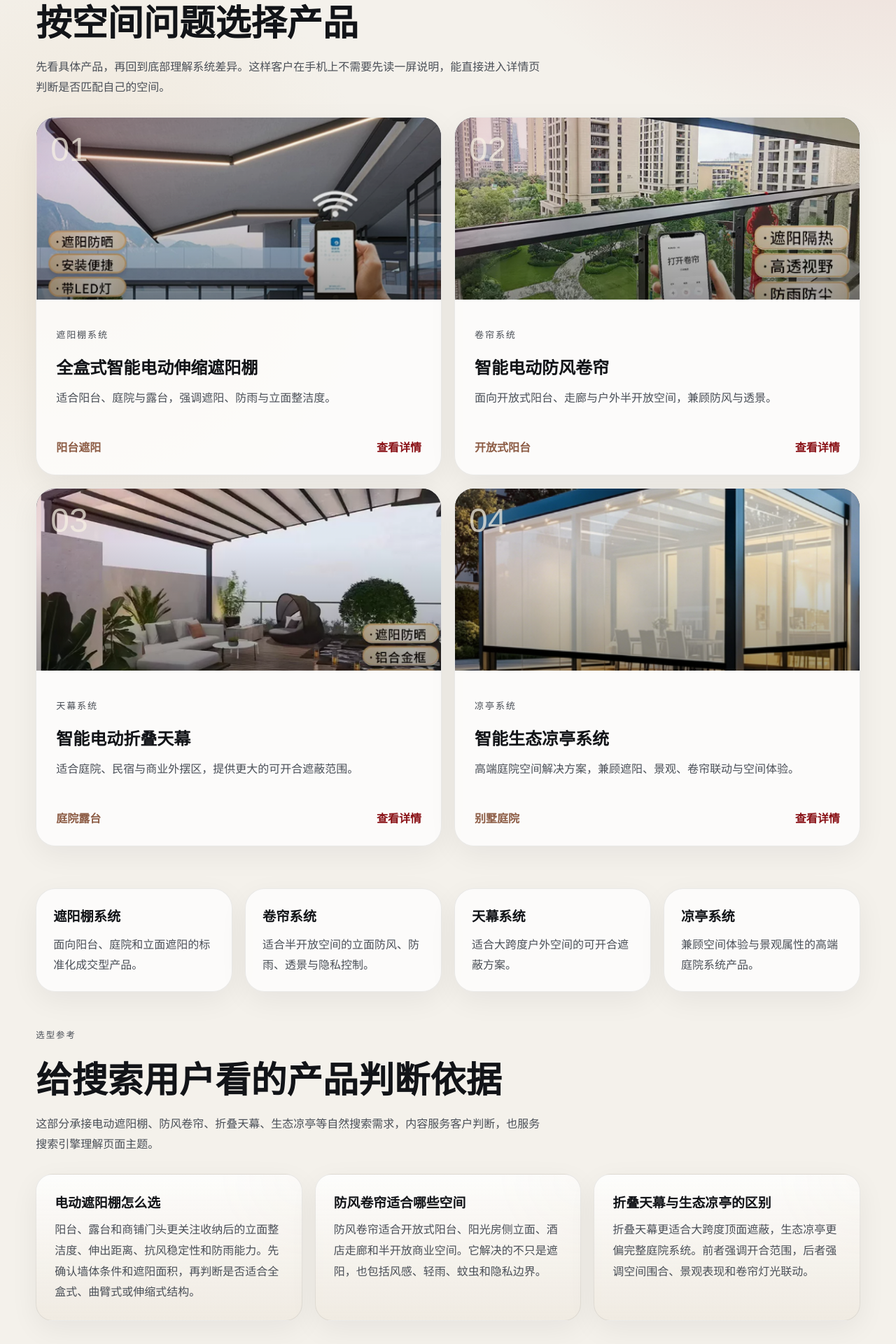
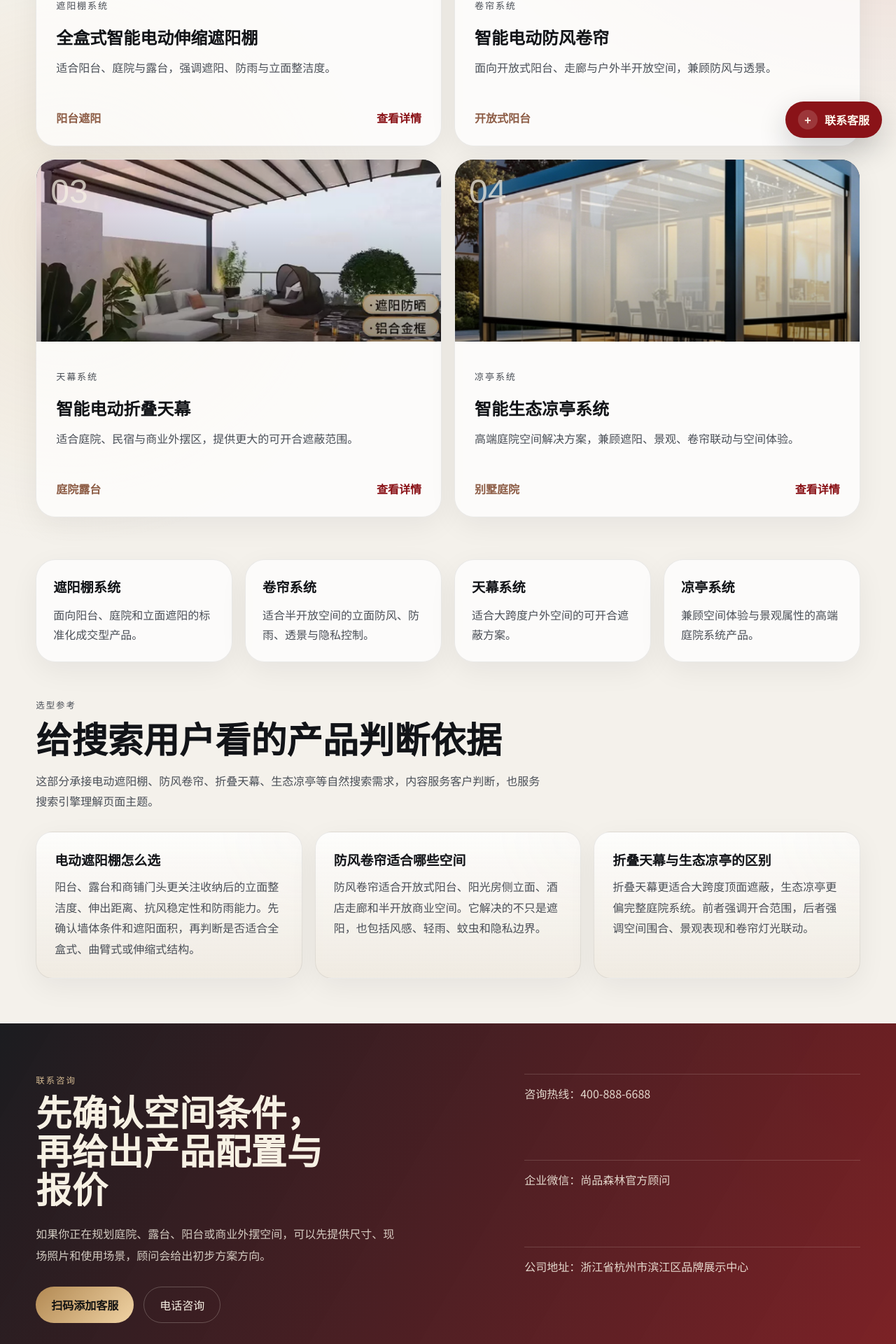
Before and after one commit to axin3356/shangpin-senlin-site, a Next.js app: page /products in a window 1280 px wide. Shown: the part 579-2499 px from the top of the page at 70% size. Built offline with nearby package versions, Linux system fonts and the light colour scheme.

Commit message:
Add shared contact footer and customer service QR

```diff
--- /dev/null
+++ b/src/app/ContactFooter.js
@@ -0,0 +1,33 @@
+import CustomerServiceWidget from "./CustomerServiceWidget";
+import styles from "./site-contact.module.css";
+
+export default function ContactFooter() {
+  return (
+    <>
+      <section className={styles.contactFooter} id="contact">
+        <div className={styles.contactInner}>
+          <div>
+            <p className={styles.kicker}>联系咨询</p>
+            <h2>先确认空间条件，再给出产品配置与报价</h2>
+            <p className={styles.contactLead}>
+              如果你正在规划庭院、露台、阳台或商业外摆空间，可以先提供尺寸、现场照片和使用场景，顾问会给出初步方案方向。
+            </p>
+            <div className={styles.contactActions}>
+              <CustomerServiceWidget variant="inline" />
+              <a href="tel:4008886688" className={styles.secondaryAction}>
+                电话咨询
+              </a>
+            </div>
+          </div>
+
+          <div className={styles.contactMeta}>
+            <p>咨询热线：400-888-6688</p>
+            <p>企业微信：尚品森林官方顾问</p>
+            <p>公司地址：浙江省杭州市滨江区品牌展示中心</p>
+          </div>
+        </div>
+      </section>
+      <CustomerServiceWidget />
+    </>
+  );
+}
--- /dev/null
+++ b/src/app/CustomerServiceWidget.js
@@ -0,0 +1,59 @@
+"use client";
+
+import Image from "next/image";
+import { useState } from "react";
+import styles from "./site-contact.module.css";
+
+export default function CustomerServiceWidget({ variant = "fixed" }) {
+  const [isOpen, setIsOpen] = useState(false);
+  const isInline = variant === "inline";
+
+  return (
+    <>
+      <button
+        type="button"
+        className={isInline ? styles.primaryAction : styles.serviceButton}
+        onClick={() => setIsOpen(true)}
+        aria-haspopup="dialog"
+      >
+        {isInline ? null : <span className={styles.serviceButtonIcon}>+</span>}
+        {isInline ? "扫码添加客服" : "联系客服"}
+      </button>
+
+      {isOpen ? (
+        <div className={styles.dialogOverlay} role="dialog" aria-modal="true" aria-labelledby="service-title">
+          <button
+            type="button"
+            className={styles.dialogBackdrop}
+            onClick={() => setIsOpen(false)}
+            aria-label="关闭客服二维码"
+          />
+          <div className={styles.dialogPanel}>
+            <button
+              type="button"
+              className={styles.dialogClose}
+              onClick={() => setIsOpen(false)}
+              aria-label="关闭"
+            >
+              ×
+            </button>
+            <h2 id="service-title">扫码添加客服</h2>
+            <p>发送现场照片、尺寸和安装位置，客服会先判断适合的产品系统与报价范围。</p>
+            <div className={styles.qrWrap}>
+              <Image
+                src="/customer-service-qr.svg"
+                alt="尚品森林客服二维码"
+                width={240}
+                height={240}
+              />
+            </div>
+            <div className={styles.dialogMeta}>
+              <span>咨询热线：400-888-6688</span>
+              <span>企业微信：尚品森林官方顾问</span>
+            </div>
+          </div>
+        </div>
+      ) : null}
+    </>
+  );
+}
--- a/src/app/products/page.js
+++ b/src/app/products/page.js
@@ -1,6 +1,7 @@
 import Image from "next/image";
 import Link from "next/link";
 import styles from "./products.module.css";
+import ContactFooter from "../ContactFooter";
 import { products } from "../../data/products";
 
 export const metadata = {
@@ -52,25 +53,10 @@ export default function ProductsPage() {
         </Link>
       </div>
 
-      <section className={styles.hero}>
-        <div className={styles.heroCopy}>
-          <p className={styles.kicker}>PRODUCTS</p>
-          <h1>尚品森林产品中心</h1>
-          <p>
-            四大产品系统分别解决顶面遮阳、立面防风、大跨度遮蔽和庭院空间围合问题。先选空间，再看结构和配置。
-          </p>
-        </div>
-        <div className={styles.heroAside}>
-          <span>4大核心系统</span>
-          <span>覆盖高端住宅与商业户外空间</span>
-          <span>支持测量、定制、安装与交付咨询</span>
-        </div>
-      </section>
-
       <section className={styles.gridSection}>
         <div className={styles.sectionHead}>
           <p className={styles.kicker}>核心产品</p>
-          <h2>按空间问题选择产品</h2>
+          <h1>按空间问题选择产品</h1>
           <p>
             先看具体产品，再回到底部理解系统差异。这样客户在手机上不需要先读一屏说明，能直接进入详情页判断是否匹配自己的空间。
           </p>
@@ -129,6 +115,7 @@ export default function ProductsPage() {
           ))}
         </div>
       </section>
+      <ContactFooter />
     </main>
   );
 }
--- a/src/app/products/products.module.css
+++ b/src/app/products/products.module.css
@@ -160,10 +160,13 @@
   max-width: 720px;
 }
 
+.sectionHead h1,
 .sectionHead h2,
 .contentBlock h2,
 .consultPanel h2 {
   font-size: clamp(2rem, 4vw, 3.4rem);
+  font-family: var(--font-heading);
+  line-height: 1.08;
 }
 
 .sectionHead p {
@@ -960,6 +963,7 @@
   }
 
   .heroCopy h1,
+  .sectionHead h1,
   .sectionHead h2,
   .consultPanel h2 {
     max-width: none;
--- /dev/null
+++ b/src/app/site-contact.module.css
@@ -0,0 +1,209 @@
+.contactFooter {
+  padding: 72px clamp(24px, 4vw, 64px);
+  background:
+    linear-gradient(120deg, rgba(18, 20, 24, 0.96), rgba(115, 16, 21, 0.92)),
+    radial-gradient(circle at top right, rgba(216, 183, 136, 0.28), transparent 24%);
+  color: #f7f1e4;
+}
+
+.contactInner {
+  display: grid;
+  grid-template-columns: minmax(0, 1fr) minmax(280px, 0.72fr);
+  gap: 32px;
+  max-width: 1280px;
+  margin: 0 auto;
+}
+
+.kicker {
+  margin-bottom: 12px;
+  color: rgba(240, 211, 164, 0.86);
+  letter-spacing: 0.16em;
+  text-transform: uppercase;
+  font-size: 0.78rem;
+}
+
+.contactFooter h2 {
+  max-width: 15ch;
+  font-family: var(--font-heading);
+  font-size: clamp(2rem, 4vw, 3.4rem);
+  line-height: 1.08;
+}
+
+.contactLead {
+  max-width: 58ch;
+  margin-top: 18px;
+  color: rgba(247, 241, 228, 0.82);
+  line-height: 1.9;
+}
+
+.contactMeta {
+  display: grid;
+  gap: 14px;
+}
+
+.contactMeta p {
+  padding-top: 14px;
+  border-top: 1px solid rgba(247, 241, 228, 0.16);
+  color: rgba(247, 241, 228, 0.88);
+  line-height: 1.7;
+}
+
+.contactActions {
+  display: flex;
+  flex-wrap: wrap;
+  gap: 14px;
+  margin-top: 30px;
+}
+
+.primaryAction,
+.secondaryAction {
+  display: inline-flex;
+  align-items: center;
+  justify-content: center;
+  min-height: 52px;
+  padding: 0 22px;
+  border-radius: 999px;
+  transition: transform 180ms ease, background-color 180ms ease, border-color 180ms ease;
+}
+
+.primaryAction {
+  border: 0;
+  background: linear-gradient(135deg, #b28953, #f0d3a4);
+  color: #111;
+  font-weight: 700;
+  cursor: pointer;
+}
+
+.secondaryAction {
+  border: 1px solid rgba(247, 241, 228, 0.24);
+  color: #f7f1e4;
+}
+
+.primaryAction:hover,
+.secondaryAction:hover {
+  transform: translateY(-1px);
+}
+
+.serviceButton {
+  position: fixed;
+  right: 20px;
+  bottom: 24px;
+  z-index: 40;
+  display: inline-flex;
+  align-items: center;
+  gap: 10px;
+  min-height: 52px;
+  padding: 0 18px;
+  border: 0;
+  border-radius: 999px;
+  background: #8a1318;
+  color: #fff8ec;
+  box-shadow: 0 16px 42px rgba(20, 24, 30, 0.2);
+  cursor: pointer;
+  font-weight: 700;
+}
+
+.serviceButtonIcon {
+  display: inline-flex;
+  align-items: center;
+  justify-content: center;
+  width: 28px;
+  height: 28px;
+  border-radius: 999px;
+  background: rgba(255, 248, 236, 0.16);
+}
+
+.dialogOverlay {
+  position: fixed;
+  inset: 0;
+  z-index: 60;
+  display: grid;
+  place-items: center;
+  padding: 24px;
+}
+
+.dialogBackdrop {
+  position: absolute;
+  inset: 0;
+  border: 0;
+  background: rgba(10, 11, 14, 0.62);
+}
+
+.dialogPanel {
+  position: relative;
+  width: min(100%, 420px);
+  padding: 28px;
+  border-radius: 28px;
+  background: #fffaf2;
+  color: #121418;
+  box-shadow: 0 24px 80px rgba(10, 11, 14, 0.28);
+}
+
+.dialogClose {
+  position: absolute;
+  top: 16px;
+  right: 16px;
+  width: 40px;
+  height: 40px;
+  border: 0;
+  border-radius: 999px;
+  background: rgba(18, 20, 24, 0.08);
+  cursor: pointer;
+  font-size: 1.35rem;
+}
+
+.qrWrap {
+  width: min(100%, 240px);
+  margin: 24px auto 18px;
+  padding: 14px;
+  border-radius: 22px;
+  background: #fff;
+  box-shadow: inset 0 0 0 1px rgba(18, 20, 24, 0.08);
+}
+
+.qrWrap img {
+  display: block;
+  width: 100%;
+  height: auto;
+}
+
+.dialogPanel h2 {
+  max-width: 12ch;
+  font-family: var(--font-heading);
+  font-size: 2rem;
+  line-height: 1.1;
+}
+
+.dialogPanel p {
+  margin-top: 12px;
+  color: #4a4f57;
+  line-height: 1.75;
+}
+
+.dialogMeta {
+  display: grid;
+  gap: 8px;
+  margin-top: 18px;
+  color: #4a4f57;
+}
+
+@media (max-width: 820px) {
+  .contactFooter {
+    padding: 52px 18px 88px;
+  }
+
+  .contactInner {
+    grid-template-columns: 1fr;
+  }
+
+  .contactFooter h2 {
+    max-width: none;
+  }
+
+  .serviceButton {
+    right: 14px;
+    bottom: 16px;
+    min-height: 48px;
+    padding: 0 14px;
+  }
+}
--- a/src/data/products.js
+++ b/src/data/products.js
@@ -17,7 +17,7 @@ export const products = [
     heroDescription:
       "面向阳台、庭院、露台与别墅外立面的高端遮阳棚解决方案，强调电动伸缩、立面收纳后的完整性，以及遮阳、防雨与日常使用体验。",
     positioning:
-      "适合先咨询尺寸与安装方式，再进入私域或淘宝成交的标准化主推产品。",
+      "适合先咨询尺寸与安装方式，再确认配置、安装和报价的标准化主推产品。",
     specs: [
       ["外帐防水指数", "大于3000MM"],
       ["支架材质", "铝合金"],
@@ -191,7 +191,7 @@ export const products = [
     ],
     highlights: [
       "打开后形成大面积可用阴影区，收拢后保持空间通透。",
-      "适合讲场景解决方案，不适合只按淘宝价格带展示。",
+      "适合讲场景解决方案，不适合只按低价单品展示。",
       "能把网站从普通建材站拉向高端户外空间品牌站。",
     ],
     features: [
```
Also changed, not shown: src/app/page.js (+2 -27 lines), src/app/products/[slug]/page.js (+3 -16 lines), public/customer-service-qr.svg (added).
